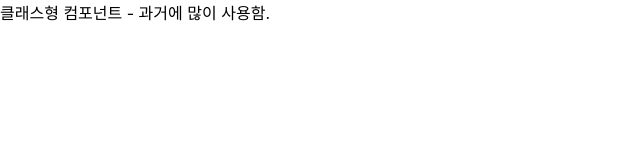
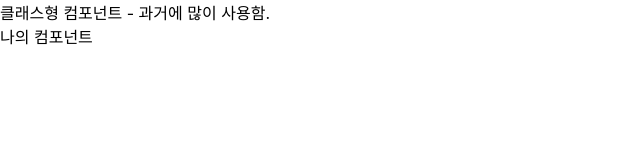
Before and after one commit to hb9397/ReactPrac, a React (Create React App) app in the folder react_prac1/: page / in a window 1280 px wide. Shown: the top 160 px of the page, without its empty margins (0-640 px from the left). Built offline with nearby package versions, Linux system fonts and the light colour scheme.

Commit message:
React (클래스형 컴포넌트 생성 및 사용) 20221202-4

```diff
--- a/react_prac1/src/App.js
+++ b/react_prac1/src/App.js
@@ -1,10 +1,12 @@
 import React, {Component} from 'react';
+import TEST from './test'
 
 class App extends Component{
   render(){
     const message = "클래스형 컴포넌트 - 과거에 많이 사용함.";
-    return <div className='react'>{message}</div>
+    return (<div className='react'>{message} <TEST></TEST></div> );
   }
 }
 
+
 export default App;
--- a/react_prac1/src/test.jsx
+++ b/react_prac1/src/test.jsx
@@ -1,7 +1,9 @@
-import React from 'react'
+import React, {Component} from 'react';
 
-export const test = () => {
-  return (
-    <div>test</div>
-  )
+class test extends Component{
+  render(){
+    return (<div>나의 컴포넌트</div>)
+  }
 }
+
+export default test;
```
Also changed, not shown: 1 other file (tests, documents, lock files or other folders).
